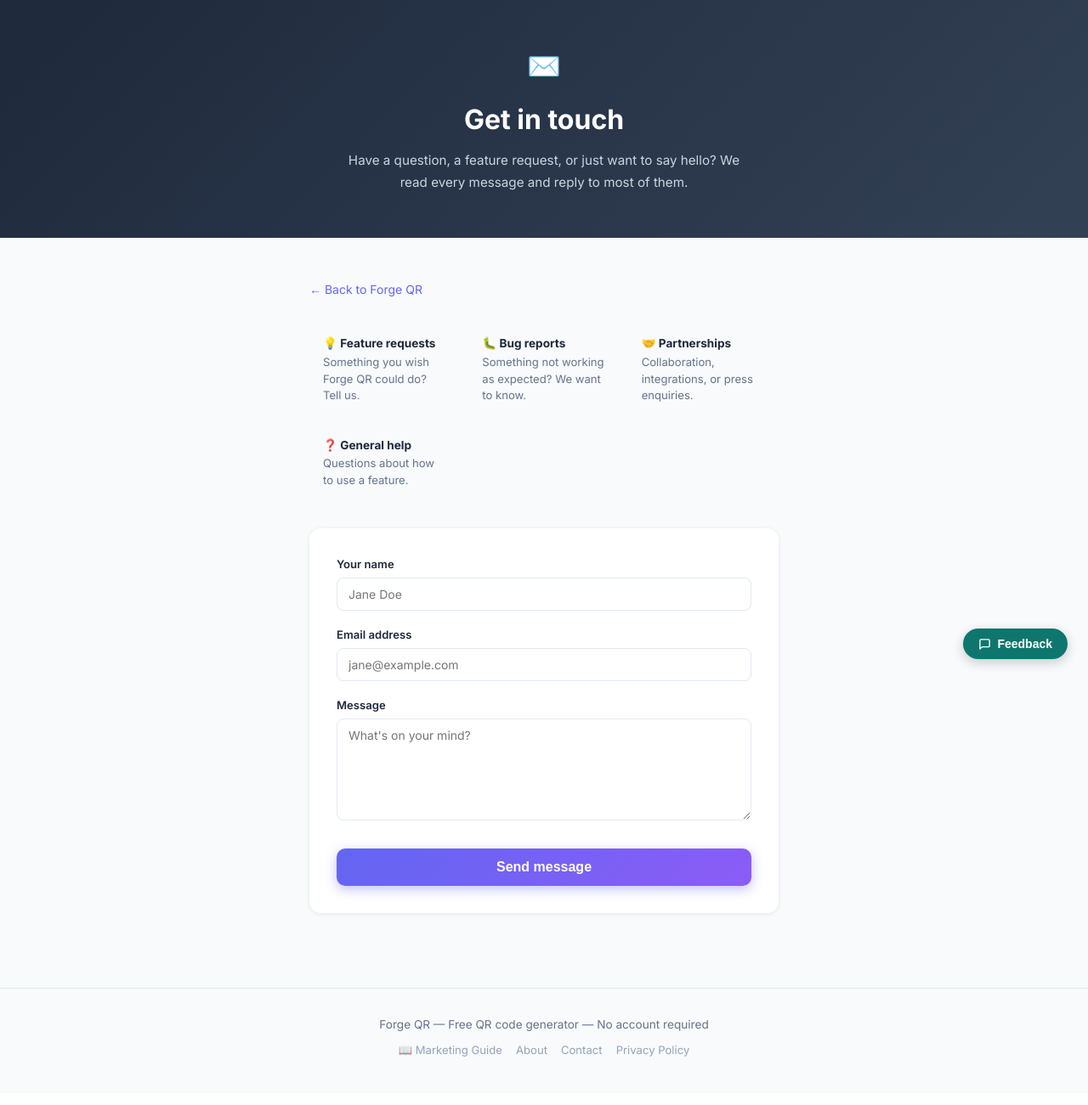
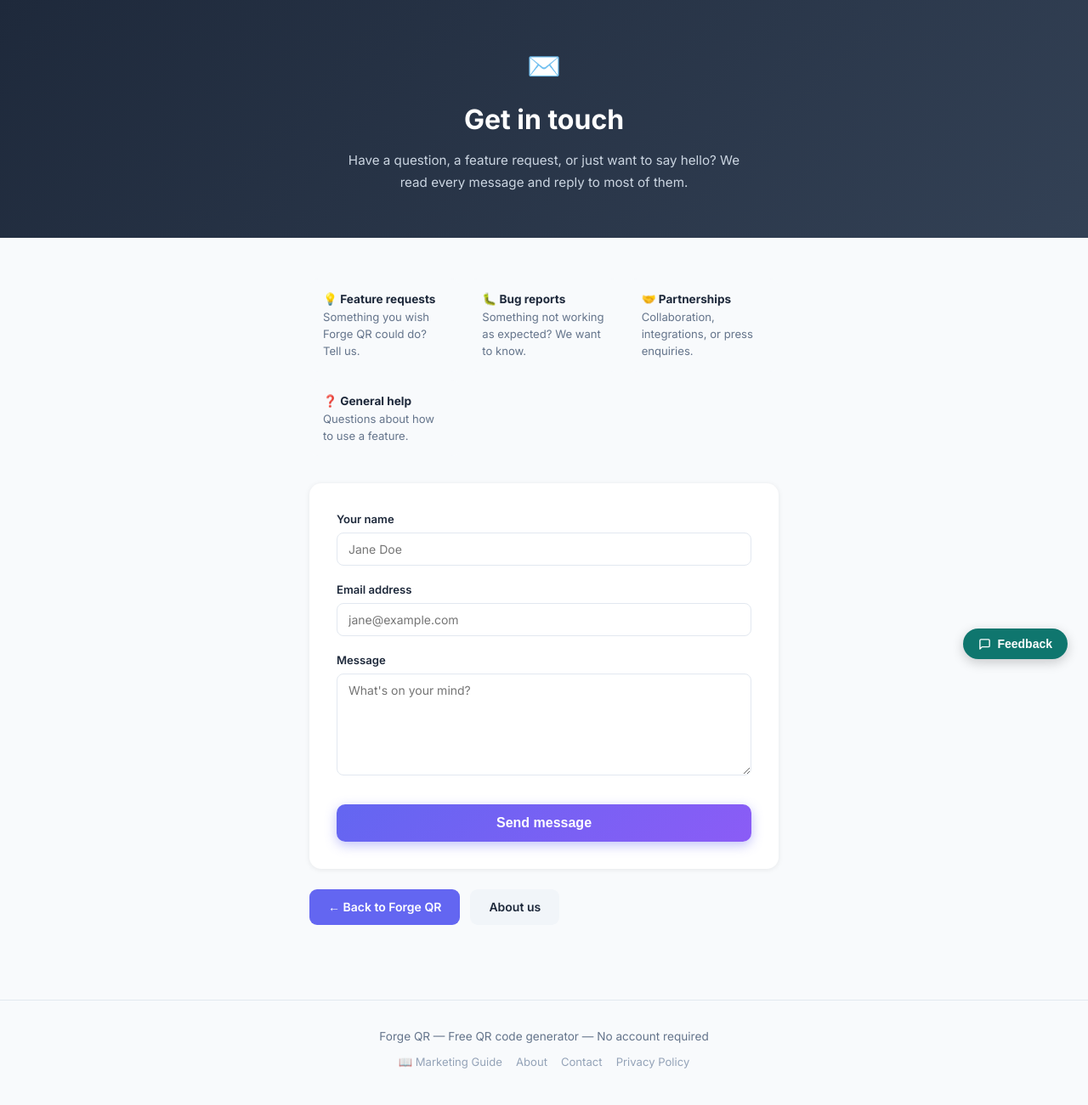
Before and after one commit to robertogl/forgeqr, a FastAPI app: page /contact in a window 1280 px wide. Shown: the whole page at 85% size. Before the commit the page ends 1244 px from the top, so only its background shows below. Run offline with FastAPI, Linux system fonts and the light colour scheme.

Commit message:
Move back links to bottom of Privacy and Contact pages for consistency
Co-Authored-By: Claude Sonnet 4.6 <noreply@anthropic.com>

```diff
--- a/templates/contact.html
+++ b/templates/contact.html
@@ -47,8 +47,6 @@
 
 <div class="contact-body">
 
-  <a href="/" style="display:inline-block;color:var(--primary);text-decoration:none;font-size:.875rem;margin-bottom:28px;">← Back to Forge QR</a>
-
   <div class="contact-topics">
     <div class="topic-card"><strong>💡 Feature requests</strong>Something you wish Forge QR could do? Tell us.</div>
     <div class="topic-card"><strong>🐛 Bug reports</strong>Something not working as expected? We want to know.</div>
@@ -73,6 +71,11 @@
       <button type="submit" class="btn-primary" id="c-submit" style="width:100%;">Send message</button>
       <div id="contact-alert"></div>
     </form>
+  </div>
+
+  <div style="display:flex;gap:12px;flex-wrap:wrap;margin-top:24px;">
+    <a href="/" style="padding:10px 22px;border-radius:9px;font-size:.875rem;font-weight:600;text-decoration:none;background:var(--primary);color:#fff;">← Back to Forge QR</a>
+    <a href="/about" style="padding:10px 22px;border-radius:9px;font-size:.875rem;font-weight:600;text-decoration:none;background:#f1f5f9;color:var(--text);">About us</a>
   </div>
 
 </div>
```
Also changed, not shown: templates/privacy.html (+5 -2 lines).
